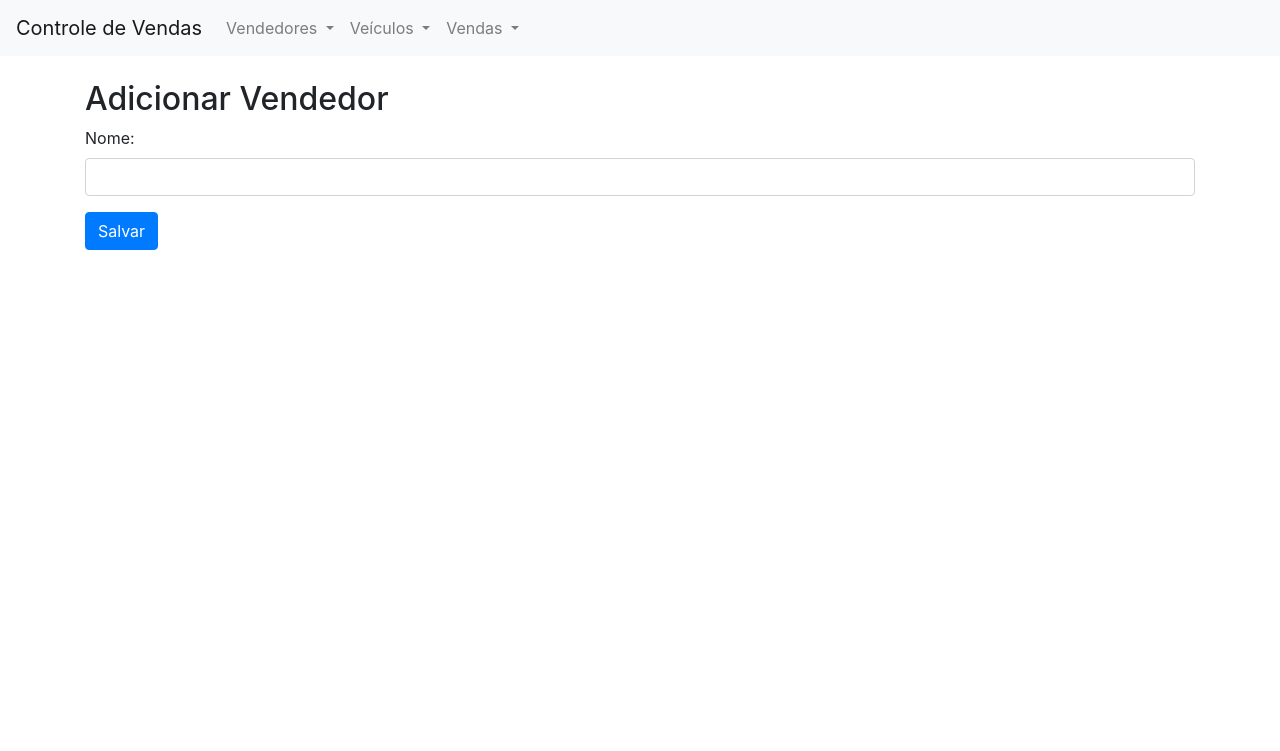
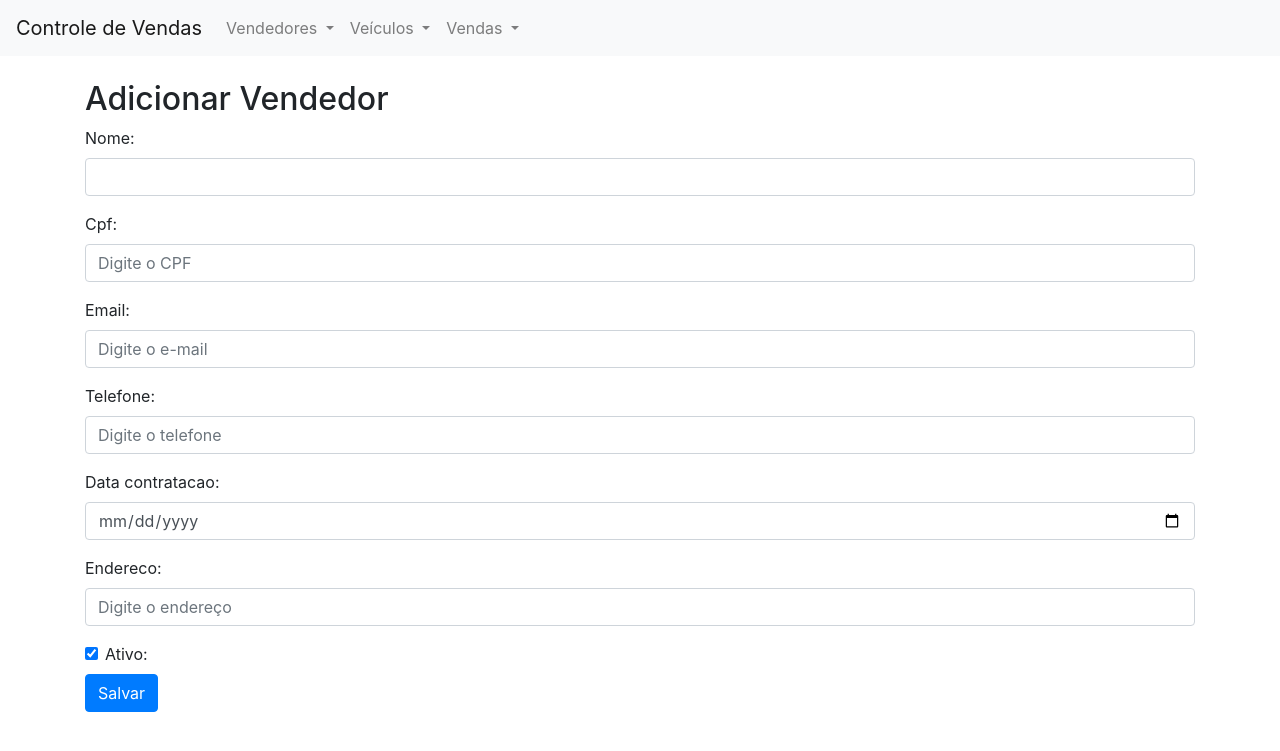
Before and after one commit to jolusca1/Sisat, a Django app: page /vendedores/adicionar in a window 1280 px wide. Shown: the top 751 px of the page. Run offline with Django 5.2, Linux system fonts and the light colour scheme; some libraries are stand-ins or nearby versions.

Commit message:
Ajuste em views, models e templates

```diff
--- a/controle_vendas/settings.py
+++ b/controle_vendas/settings.py
@@ -113,9 +113,9 @@ AUTH_PASSWORD_VALIDATORS = [
 # Internationalization
 # https://docs.djangoproject.com/en/5.1/topics/i18n/
 
-LANGUAGE_CODE = 'en-us'
+LANGUAGE_CODE = 'pt-br'
 
-TIME_ZONE = 'UTC'
+TIME_ZONE = 'America/Sao_Paulo'
 
 USE_I18N = True
 
--- a/vendas/forms.py
+++ b/vendas/forms.py
@@ -1,5 +1,6 @@
 from django import forms
 from .models import Venda, Vendedor, Veiculo
+import re
 
 
 class VendaForm(forms.ModelForm):
@@ -16,9 +17,15 @@ class VendaForm(forms.ModelForm):
 class VendedorForm(forms.ModelForm):
     class Meta:
         model = Vendedor
-        fields = ['nome']
+        fields = ['nome', 'cpf', 'email', 'telefone', 'data_contratacao', 'endereco', 'ativo']
         widgets = {
-            'nome': forms.TextInput(attrs={'class': 'form-control'})
+            'nome': forms.TextInput(attrs={'class': 'form-control'}),
+            'cpf': forms.TextInput(attrs={'class': 'form-control', 'placeholder': 'Digite o CPF'}),
+            'email': forms.EmailInput(attrs={'class': 'form-control', 'placeholder': 'Digite o e-mail'}),
+            'telefone': forms.TextInput(attrs={'class': 'form-control', 'placeholder': 'Digite o telefone'}),
+            'data_contratacao': forms.DateInput(attrs={'class': 'form-control', 'type': 'date'}),
+            'endereco': forms.TextInput(attrs={'class': 'form-control', 'placeholder': 'Digite o endereço'}),
+            'ativo': forms.CheckboxInput(attrs={'class': 'form-check-input'}),
         }
 
 class VeiculoForm(forms.ModelForm):
@@ -30,3 +37,12 @@ class VeiculoForm(forms.ModelForm):
             'fabricante': forms.TextInput(attrs={'class': 'form-control'}),
             'valor': forms.NumberInput(attrs={'class': 'form-control'}),
         }
+
+    def clean_cpf(self):
+        cpf = self.cleaned_data['cpf']
+        cpf = re.sub(r'\D', '', cpf)
+
+        if len(cpf) != 11:
+            raise forms.ValidationError("Digite um CPF válido.")
+
+        return cpf
--- a/vendas/models.py
+++ b/vendas/models.py
@@ -1,29 +1,76 @@
 from django.db import models
+from django.core.validators import RegexValidator, MinLengthValidator
 
 
 class Vendedor(models.Model):
     nome = models.CharField(max_length=150)
+    cpf = models.CharField(
+        max_length=11,
+        unique=True,
+        validators=[RegexValidator(r'^\d{3}\.\d{3}\.\d{3}-\d{2}$', 'Digite um CPF válido.')]
+    )
+    email = models.EmailField(max_length=255, unique=True)
+    telefone = models.CharField(
+        max_length=15,
+        validators=[RegexValidator(r'^\+?1?\d{9,15}$', 'Digite um número de telefone válido.')]
+    )
+    data_contratacao = models.DateField()
+    endereco = models.CharField(max_length=255, null=True, blank=True)
+    ativo = models.BooleanField(default=True)
+
+    def formatar_cpf(self):
+        cpf = self.cpf
+        return f'{cpf[:3]}.{cpf[3:6]}.{cpf[6:9]}-{cpf[9:]}'
 
     def __str__(self):
-        return self.nome
+        return f"{self.nome} ({self.cpf})"
+
 
 class Veiculo(models.Model):
+    MODELO_CHOICES = [
+        ('Sedan', 'Sedan'),
+        ('Hatch', 'Hatch'),
+        ('SUV', 'SUV'),
+        ('Caminhão', 'Caminhão'),
+        ('Moto', 'Moto'),
+    ]
+
     modelo = models.CharField(max_length=100)
     fabricante = models.CharField(max_length=100)
+    ano_fabricacao = models.PositiveIntegerField()
+    ano_modelo = models.PositiveIntegerField()
+    placa = models.CharField(max_length=7, unique=True)
     valor = models.DecimalField(max_digits=10, decimal_places=2)
+    cor = models.CharField(max_length=50, null=True, blank=True)
+    tipo_combustivel = models.CharField(max_length=20, choices=[('Gasolina', 'Gasolina'), ('Diesel', 'Diesel'), ('Etanol', 'Etanol'), ('Elétrico', 'Elétrico'), ('Híbrido', 'Híbrido')])
+    quilometragem = models.PositiveIntegerField(default=0)
+    chassi = models.CharField(max_length=17, unique=True)
+    categoria = models.CharField(max_length=20, choices=MODELO_CHOICES, null=True, blank=True)
 
     def __str__(self):
-        return self.modelo
+        return f"{self.fabricante} {self.modelo} ({self.ano_modelo})"
+
+
+from django.db import models
+from django.core.validators import MinValueValidator
+
 
 class Venda(models.Model):
-    vendedor = models.ForeignKey(Vendedor, on_delete=models.CASCADE)
-    veiculo = models.ForeignKey(Veiculo, on_delete=models.CASCADE)
+    vendedor = models.ForeignKey('Vendedor', on_delete=models.CASCADE)
+    veiculo = models.ForeignKey('Veiculo', on_delete=models.CASCADE)
     data_venda = models.DateField()
-    quantidade = models.PositiveIntegerField(default=1)
+    quantidade = models.PositiveIntegerField(default=1, validators=[MinValueValidator(1)])
+    valor_unitario = models.DecimalField(max_digits=10, decimal_places=2, editable=False)
+    concluida = models.BooleanField(default=True)
+    observacoes = models.TextField(null=True, blank=True)
 
     @property
     def valor_total(self):
-        return self.quantidade * self.veiculo.valor
+        return self.quantidade * self.valor_unitario
+
+    def save(self, *args, **kwargs):
+        self.valor_unitario = self.veiculo.valor
+        super(Venda, self).save(*args, **kwargs)
 
     def __str__(self):
         return f"{self.vendedor.nome} - {self.veiculo.modelo} - {self.data_venda}"
--- a/vendas/templates/vendas/add_vendedor.html
+++ b/vendas/templates/vendas/add_vendedor.html
@@ -2,9 +2,36 @@
 
 {% block content %}
 <h2>Adicionar Vendedor</h2>
-<form method="post">
+<form method="POST">
     {% csrf_token %}
-    {{ form.as_p }}
+    <div class="form-group">
+        {{ form.nome.label_tag }}
+        {{ form.nome }}
+    </div>
+    <div class="form-group">
+        {{ form.cpf.label_tag }}
+        {{ form.cpf }}
+    </div>
+    <div class="form-group">
+        {{ form.email.label_tag }}
+        {{ form.email }}
+    </div>
+    <div class="form-group">
+        {{ form.telefone.label_tag }}
+        {{ form.telefone }}
+    </div>
+    <div class="form-group">
+        {{ form.data_contratacao.label_tag }}
+        {{ form.data_contratacao }}
+    </div>
+    <div class="form-group">
+        {{ form.endereco.label_tag }}
+        {{ form.endereco }}
+    </div>
+    <div class="form-check">
+        {{ form.ativo }}
+        {{ form.ativo.label_tag }}
+    </div>
     <button type="submit" class="btn btn-primary">Salvar</button>
 </form>
 {% endblock %}
--- a/vendas/templates/vendas/base.html
+++ b/vendas/templates/vendas/base.html
@@ -4,6 +4,7 @@
         <meta charset="UTF-8">
         <title>Controle de Vendas</title>
         <link rel="stylesheet" href="https://stackpath.bootstrapcdn.com/bootstrap/4.5.0/css/bootstrap.min.css">
+        <link rel="stylesheet" href="https://cdnjs.cloudflare.com/ajax/libs/font-awesome/5.15.3/css/all.min.css">
         <style>
         /* Exibir o dropdown ao passar o mouse */
         .nav-item.dropdown:hover .dropdown-menu {
@@ -11,6 +12,26 @@
             margin-top: 0; /* Ajustar a posição do menu */
         }
         </style>
+        <script src="https://code.jquery.com/jquery-3.6.0.min.js"></script>
+        <script src="https://cdnjs.cloudflare.com/ajax/libs/jquery.mask/1.14.16/jquery.mask.min.js"></script>
+        <script src="https://cdn.jsdelivr.net/npm/cpf-cnpj-validator/dist/jquery.cpfcnpj.min.js"></script>
+
+        <script type="text/javascript">
+            $(document).ready(function(){
+
+                $('#id_cpf').on('input', function() {
+                    var cpf = $(this).val();
+
+                    if (!$.cpfcnpj.validate(cpf)) {
+                        $('#cpf-error').show();
+                        $(this).removeClass('is-valid').addClass('is-invalid');
+                    } else {
+                        $('#cpf-error').hide();
+                        $(this).removeClass('is-invalid').addClass('is-valid');
+                    }
+                });
+            });
+        </script>
     </head>
     <body>
         <nav class="navbar navbar-expand-lg navbar-light bg-light">
@@ -69,7 +90,6 @@
         </div>
 
         <!-- Bootstrap JS -->
-        <script src="https://code.jquery.com/jquery-3.5.1.slim.min.js"></script>
         <script src="https://cdn.jsdelivr.net/npm/bootstrap@4.5.0/dist/js/bootstrap.bundle.min.js"></script>
     </body>
 </html>
```
Also changed, not shown: vendas/templates/vendas/list_vendedores.html (+18 -0 lines), vendas/migrations/0001_initial.py, vendas/migrations/0002_alter_vendedor_cpf.py (added).
